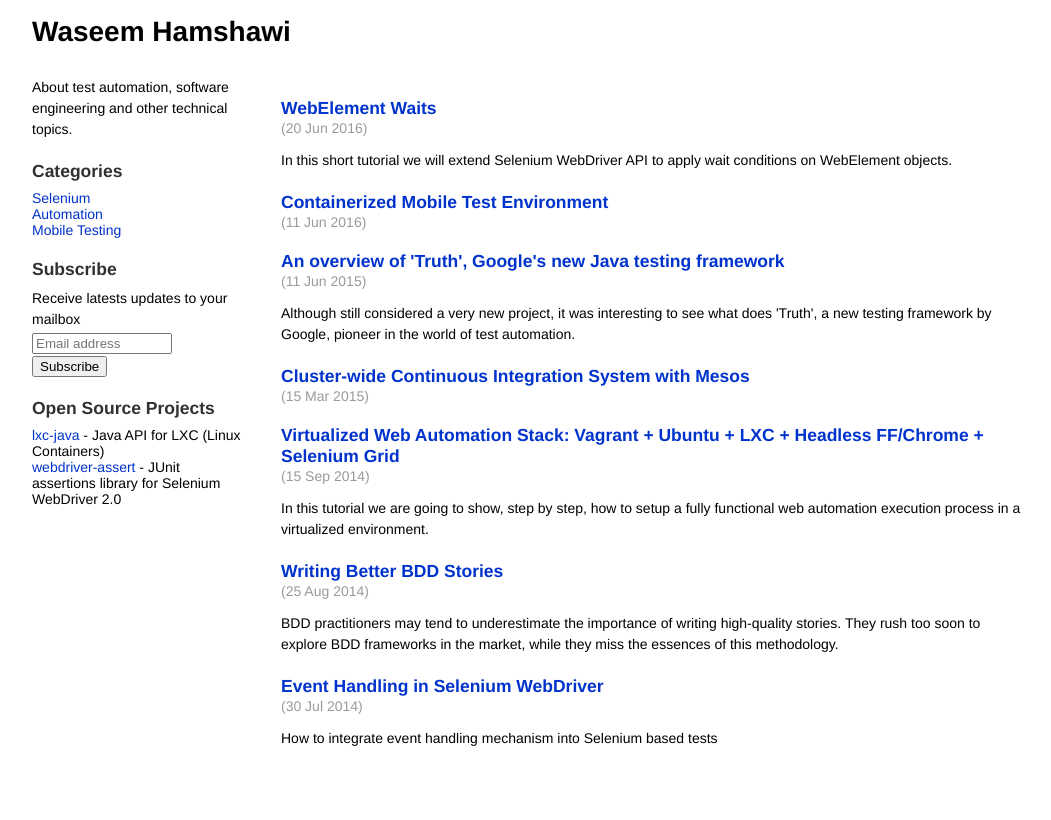
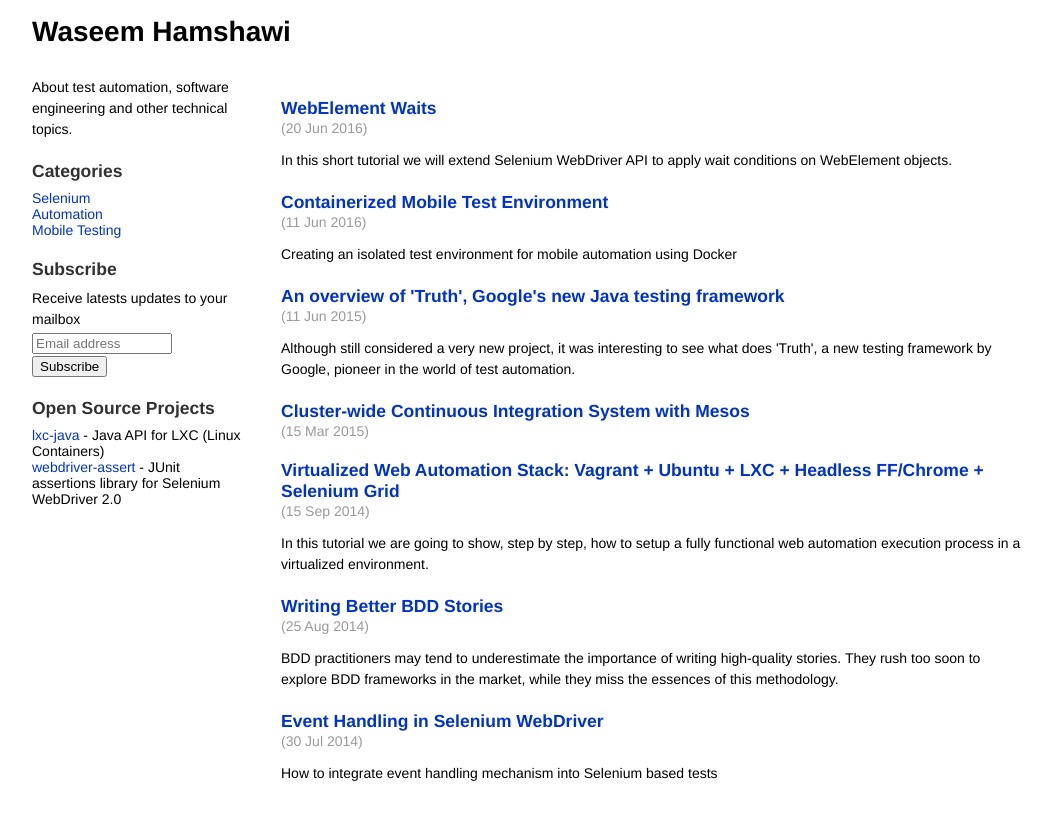
Before and after one commit to waseemh/waseemh.github.io_F, a Jekyll site: the page built from index.html, in a window 1280 px wide. Shown: the top 820 px of the page, without its empty margins (110-1161 px from the left). Built offline with Jekyll 4.4.1, drawn with Linux system fonts in a browser that asks for light colours; the list of posts is cut into pages by our own code.

Commit message:
Update 2016-06-11-containerized-mobile-test-environment.md

```diff
--- a/_posts/2016-06-11-containerized-mobile-test-environment.md
+++ b/_posts/2016-06-11-containerized-mobile-test-environment.md
@@ -4,6 +4,7 @@ title: "Containerized Mobile Test Environment"
 comments: true
 permalink: containerized-mobile-test-environment
 category: Mobile Testing
+intro: "Creating an isolated test environment for mobile automation using Docker"
 ---
 
 Setting up a stable test envirnoment for mobile automation is a hassle. There are many dependent components, trials and errors, and configuration to take care of, until you have a clock-work test environment. execute automated mobile tests continously without facing environment issues.
```
